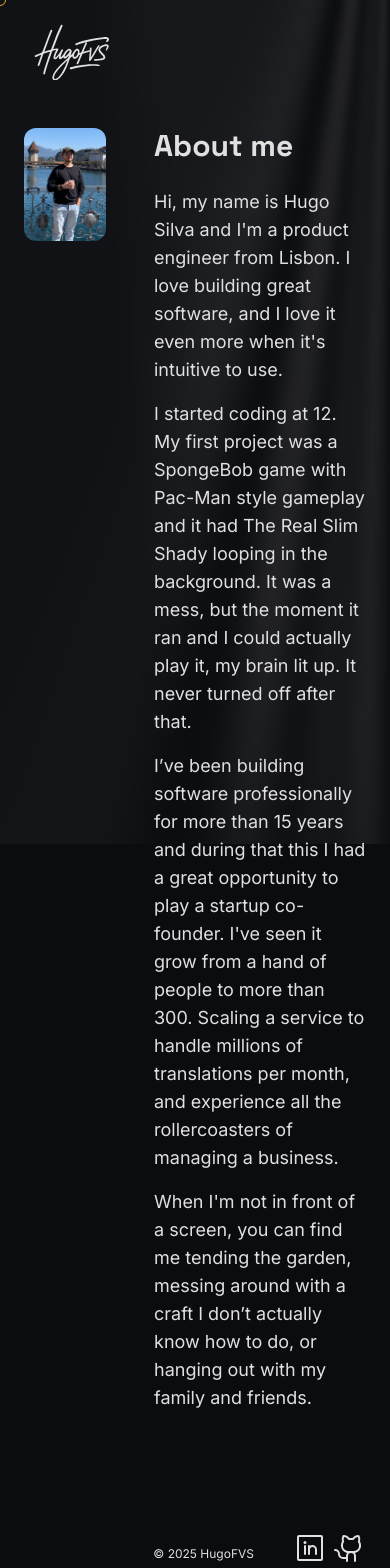
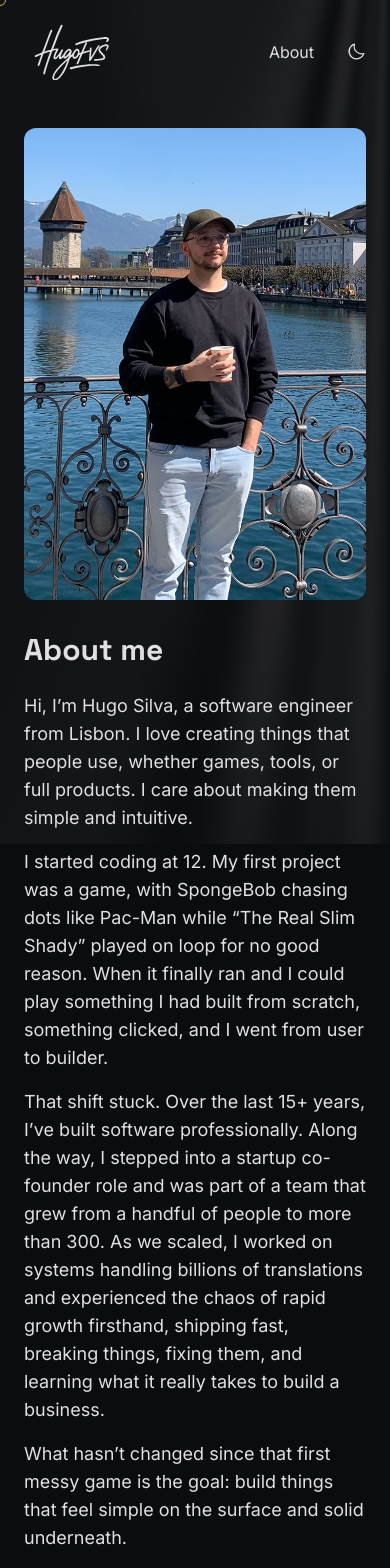
Before and after one commit to hugofvs/hugofvs-website, a SvelteKit app: page /about in a window 390 px wide. Shown: the top 1568 px of the page. Built offline with nearby package versions, Linux system fonts and the light colour scheme.

Commit message:
feat: improve mobile responsiveness

```diff
--- a/src/lib/components/Header.svelte
+++ b/src/lib/components/Header.svelte
@@ -280,7 +280,7 @@ z"
             </svg>
         </a>
 
-        <nav aria-label="Primary" class="hidden sm:block">
+        <nav aria-label="Primary">
             <ul class="flex items-center gap-8">
                 <li>
                     <a
--- a/src/lib/data/projects.ts
+++ b/src/lib/data/projects.ts
@@ -9,7 +9,7 @@ export type Project = {
 
 export const projects: Project[] = [
   {
-    name: "Cracel Type Foundry",
+    name: "Cracel Type",
     description:
       "Cracel Type is a Lisbon-based type foundry website presenting original typefaces, detailed specimen previews, and brand narrative through a clean, typography-driven design.",
     year: 2024,
--- a/src/routes/+page.svelte
+++ b/src/routes/+page.svelte
@@ -3,9 +3,11 @@
     import { spotlight } from "$lib/utils/spotlight";
 </script>
 
-<section class="max-w-7xl mx-auto px-6 md:px-8 pt-6 md:pt-16 pb-20 md:pb-28">
+<section
+    class="min-h-[80svh] flex flex-col justify-start max-w-7xl mx-auto px-6 md:px-8 pt-12 md:pt-20 pb-16"
+>
     <h1
-        class="tracking-hero text-3xl sm:text-6xl md:text-7xl lg:text-[85px] lg:leading-[1.2] xl:text-[96px] font-grotesk font-bold"
+        class="tracking-hero text-5xl leading-[1.2] sm:text-6xl md:text-7xl lg:text-[85px] xl:text-[96px] font-grotesk font-bold"
     >
         <span class="block">Software Engineer.</span>
         <span class="block mt-3">Systems Thinker.</span>
--- a/src/routes/about/+page.svelte
+++ b/src/routes/about/+page.svelte
@@ -1,38 +1,44 @@
-<section class=" mx-auto px-6 md:px-8 pt-6 md:pt-16 pb-20 md:pb-28">
-    <div class="grid grid-cols-3 gap-12">
-        <div class="col-span-1">
-            <img src="/images/me.jpeg" class="rounded-xl" />
+<section class="max-w-7xl mx-auto px-6 md:px-8 pt-6 md:pt-16 pb-20 md:pb-28">
+    <div class="grid grid-cols-1 md:grid-cols-3 gap-8 md:gap-12">
+        <div class="md:col-span-1">
+            <img src="/images/me.jpeg" alt="Hugo Silva" class="rounded-xl w-full" />
         </div>
-        <div class="col-span-2">
+        <div class="md:col-span-2">
             <h1 class="font-grotesk text-3xl mb-6">About me</h1>
 
             <p class="font-ui text-lg mb-4">
-                Hi, my name is Hugo Silva and I'm a product engineer from
-                Lisbon. I love building great software, and I love it even more
-                when it's intuitive to use.
+                Hi, I’m Hugo Silva, a software engineer from Lisbon. I love
+                creating things that people use, whether games, tools, or full
+                products. I care about making them simple and intuitive.
             </p>
 
             <p class="font-ui text-lg mb-4">
-                I started coding at 12. My first project was a SpongeBob game
-                with Pac-Man style gameplay and it had The Real Slim Shady
-                looping in the background. It was a mess, but the moment it ran
-                and I could actually play it, my brain lit up. It never turned
-                off after that.
+                I started coding at 12. My first project was a game, with
+                SpongeBob chasing dots like Pac-Man while “The Real Slim Shady”
+                played on loop for no good reason. When it finally ran and I
+                could play something I had built from scratch, something
+                clicked, and I went from user to builder.
             </p>
 
             <p class="font-ui text-lg mb-4">
-                I’ve been building software professionally for more than 15
-                years and during that this I had a great opportunity to play a
-                startup co-founder. I've seen it grow from a hand of people to
-                more than 300. Scaling a service to handle millions of
-                translations per month, and experience all the rollercoasters of
-                managing a business.
+                That shift stuck. Over the last 15+ years, I’ve built software
+                professionally. Along the way, I stepped into a startup
+                co-founder role and was part of a team that grew from a handful
+                of people to more than 300. As we scaled, I worked on systems
+                handling billions of translations and experienced the chaos of
+                rapid growth firsthand, shipping fast, breaking things, fixing
+                them, and learning what it really takes to build a business.
+            </p>
+            <p class="font-ui text-lg mb-4">
+                What hasn’t changed since that first messy game is the goal:
+                build things that feel simple on the surface and solid
+                underneath.
             </p>
 
             <p class="font-ui text-lg mb-4">
-                When I'm not in front of a screen, you can find me tending the
-                garden, messing around with a craft I don’t actually know how to
-                do, or hanging out with my family and friends.
+                When I’m not in front of a screen, I’m usually in the garden,
+                attempting a craft I’m unqualified for, or spending time with
+                family and friends.
             </p>
         </div>
     </div>
```
